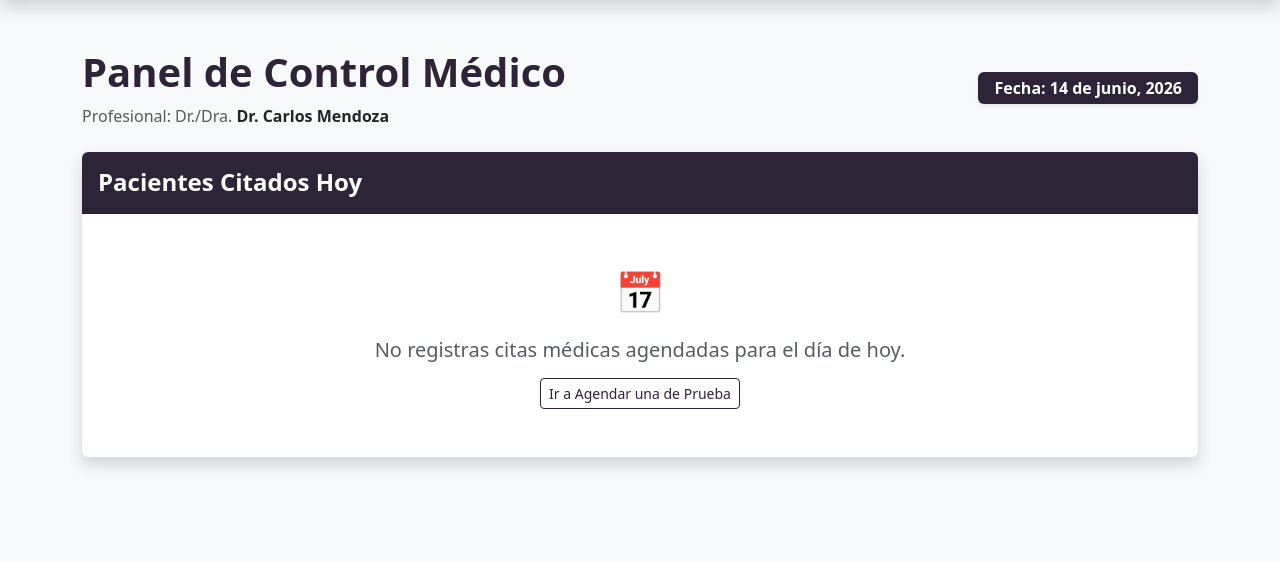
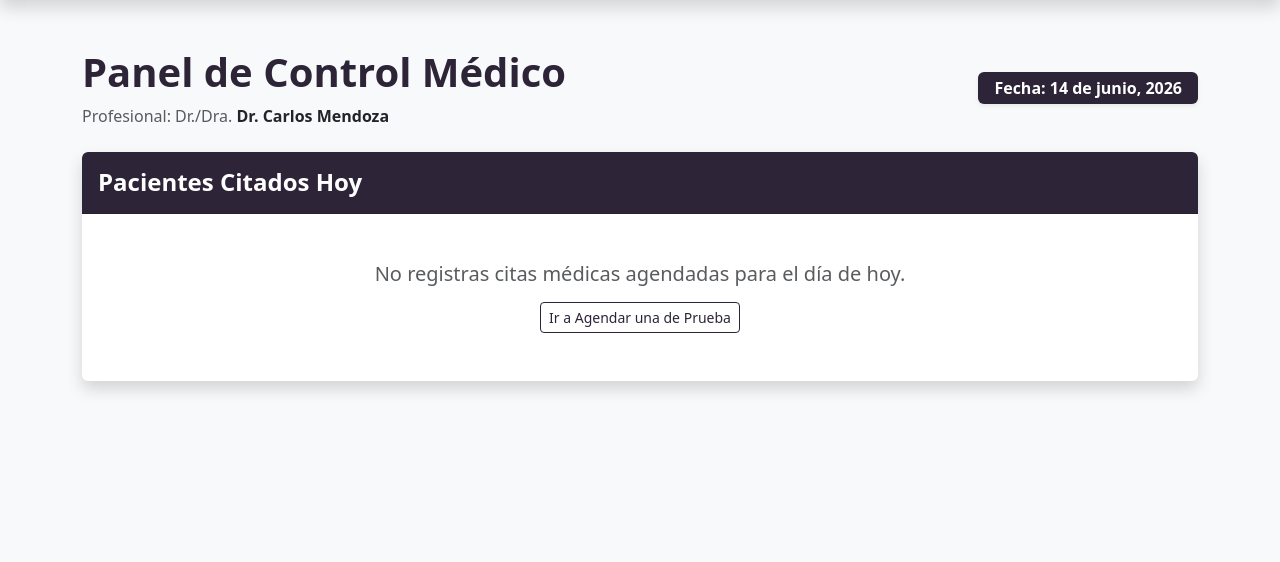
Before and after one commit to friveramm/veterinaria_web, a Django app: page /intranet/dashboard/ in a window 1280 px wide. Shown: the part 56-618 px from the top of the page. Run offline with Django 5.2, Linux system fonts and the light colour scheme; a user stored in the database is signed in; data comes from the database, SQL or seed files in the repository; data that the repository does not hold is empty.

Commit message:
style: ajuste visual menor del dashboard veterinario

```diff
--- a/gestion/templates/gestion/dashboard_vet.html
+++ b/gestion/templates/gestion/dashboard_vet.html
@@ -64,7 +64,6 @@
                     </div>
                 {% else %}
                     <div class="text-center py-5">
-                        <div class="fs-1 mb-3">📅</div>
                         <h5 class="text-muted">No registras citas médicas agendadas para el día de hoy.</h5>
                         <a href="{% url 'pagina_agendar' %}" class="btn btn-outline-primary btn-sm mt-2">Ir a Agendar una de Prueba</a>
                     </div>
```
